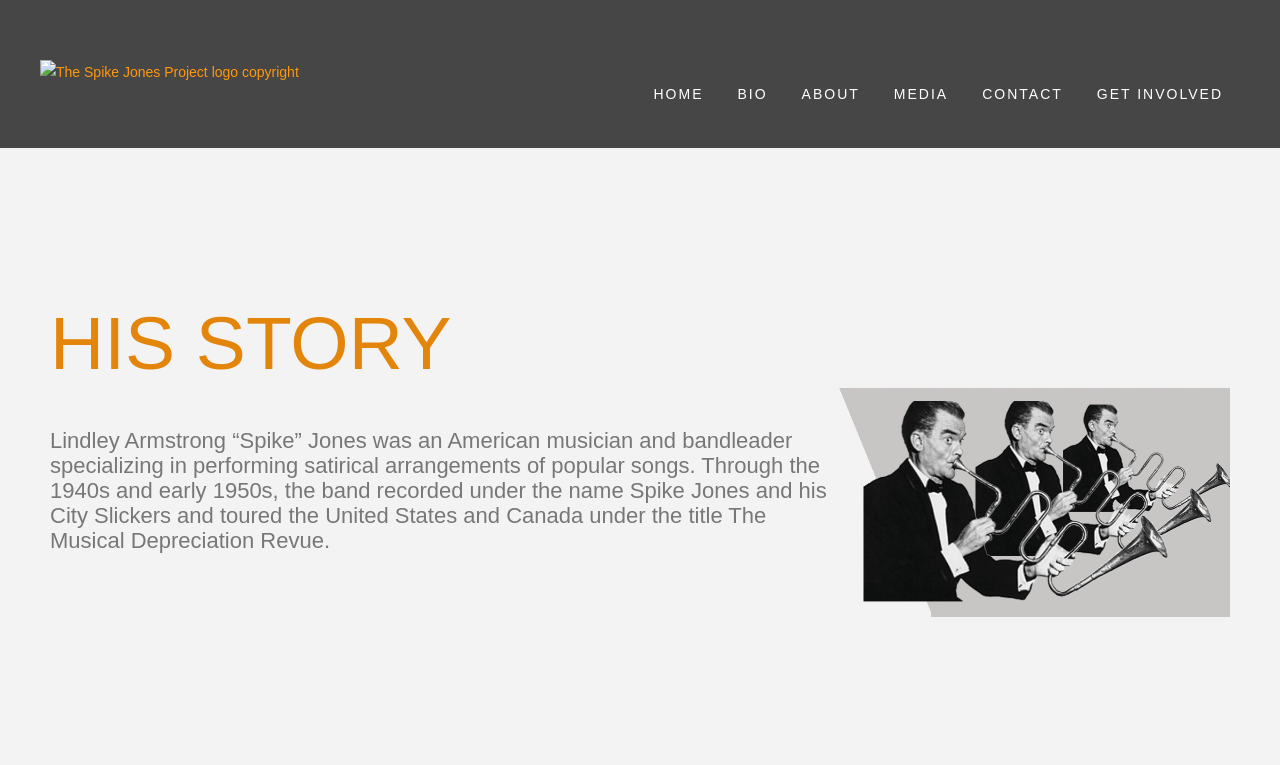
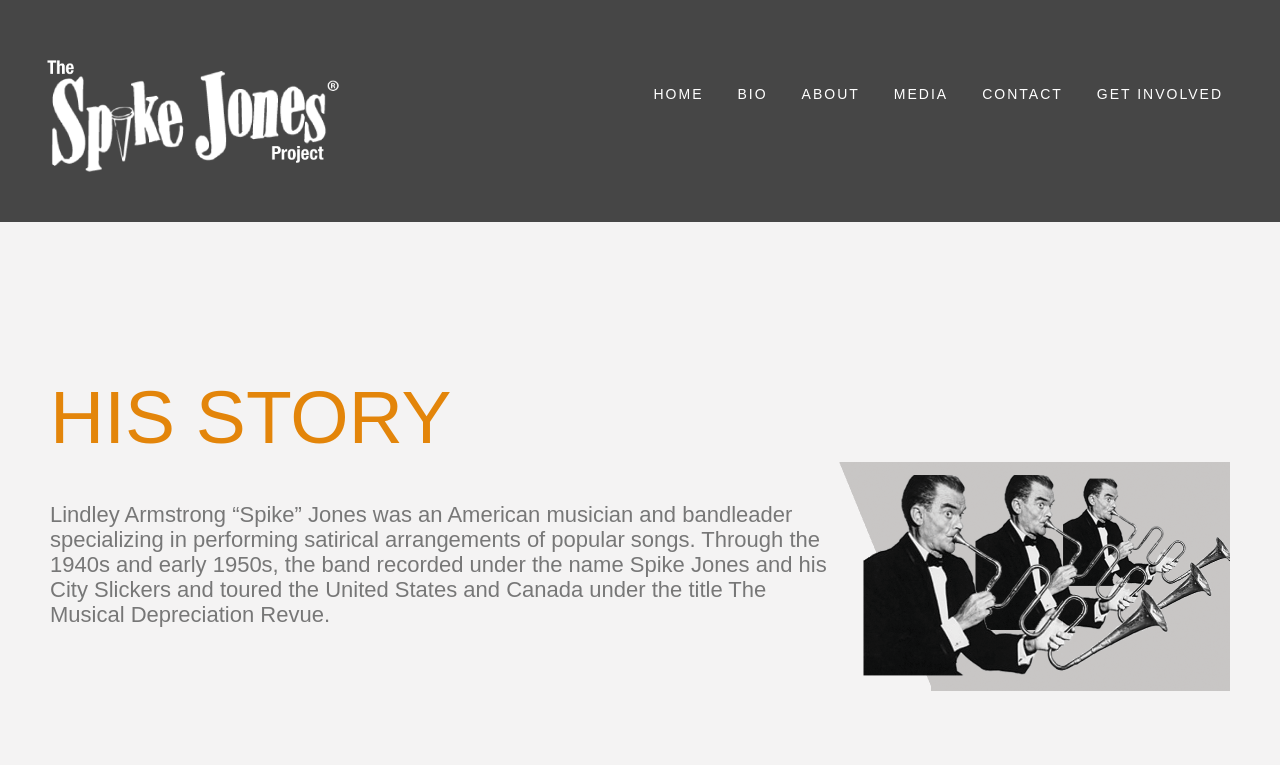
Before and after one commit to itmightbekyle/SpikeJonesFrontEnd, a plain HTML site: page bio/index.html in a window 1280 px wide. Shown: the top 765 px of the page. Drawn offline with Linux system fonts and the light colour scheme; files whose address does not match are found by name.

Commit message:
Fixed Bio page
Cleaned up comments. Fixed header logo.

```diff
--- a/bio/index.html
+++ b/bio/index.html
@@ -1,8 +1,5 @@
 <!DOCTYPE html>
-<!--[if lt IE 7 ]><html class="ie ie6" lang="en"> <![endif]-->
-<!--[if IE 7 ]><html class="ie ie7" lang="en"> <![endif]-->
-<!--[if IE 8 ]><html class="ie ie8" lang="en"> <![endif]-->
-<!--[if (gte IE 9)|!(IE)]><!--><html lang="en"> <!--<![endif]-->
+<html lang="en">
 <head>
     <!-- Basic Page Needs
   ================================================== -->
@@ -23,36 +20,6 @@
 	<script src="../js/script.js"></script>
     <script src="../js/jquery183.min.js"></script>
     <script src="../js/responsiveslides.min.js"></script>
-    <script>
-		// You can also use "$(window).load(function() {"
-		$(function () {
-		  // Slideshow
-		  $("#slider").responsiveSlides({
-			auto: true,
-			pager: false,
-			nav: true,
-			speed: 500,
-			namespace: "callbacks",
-			before: function () {
-			  $('.events').append("<li>before event fired.</li>");
-			},
-			after: function () {
-			  $('.events').append("<li>after event fired.</li>");
-			}
-		  });
-		});
-	</script>
-	<!--[if lt IE 8]>
-       <div style=' clear: both; text-align:center; position: relative;'>
-         <a href="http://windows.microsoft.com/en-US/internet-explorer/products/ie/home?ocid=ie6_countdown_bannercode">
-           <img src="http://storage.ie6countdown.com/assets/100/images/banners/warning_bar_0000_us.jpg" border="0" height="42" width="820" alt="You are using an outdated browser. For a faster, safer browsing experience, upgrade for free today." />
-        </a>
-      </div>
-    <![endif]-->
-    <!--[if lt IE 9]>
-		<script src="js/html5.js"></script>
-		<script src="js/css3-mediaqueries.js"></script>
-	<![endif]-->
 </head>
 <body oncontextmenu="return false" class="home-page">
 <div class="wrap-body">
@@ -70,7 +37,7 @@
                     <li><a href="../getinvolved/">Get Involved</a></li>
 				</ul>
 			</div>
-			<a href="index.html" class="logo"><img src="images/logo.png" alt="The Spike Jones Project logo copyright" /></a>
+			<a href="index.html" class="logo"><img src="/images/logo.png" alt="The Spike Jones Project logo copyright" /></a>
 		</div>
 	</div>
 </header>
```
